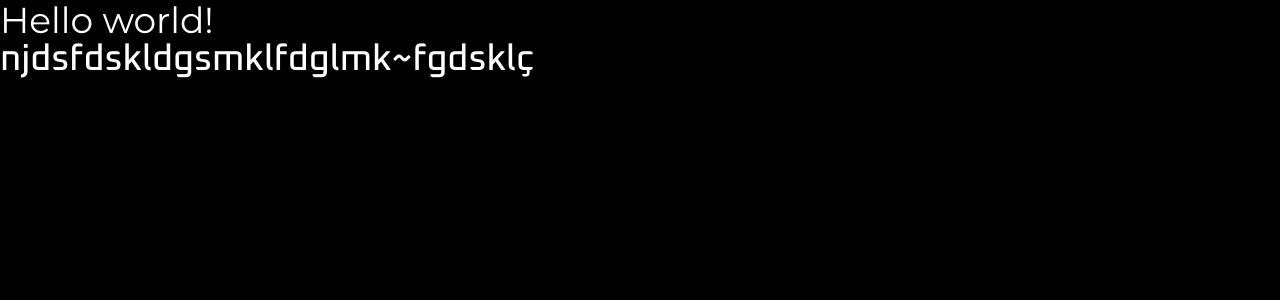
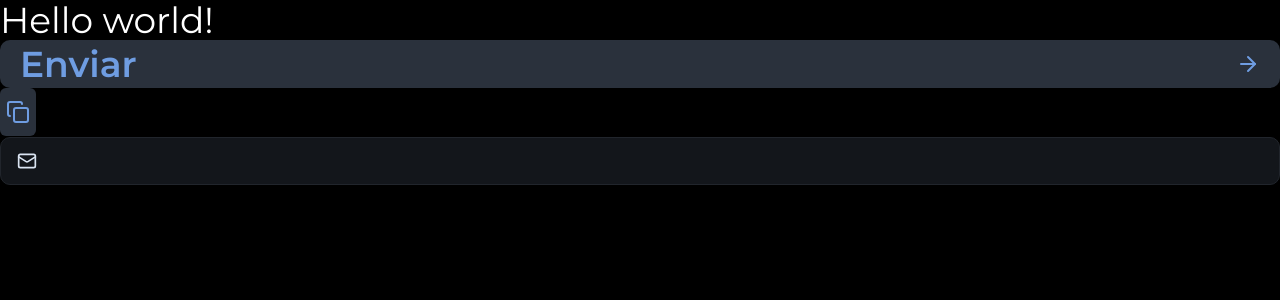
Before and after one commit to francisco-jose-vieira/Indications-System, a Next.js app: page / in a window 1280 px wide. Shown: the top 300 px of the page. Built offline with nearby package versions, Linux system fonts and the light colour scheme.

Commit message:
Inputs concluídos

```diff
--- a/package.json
+++ b/package.json
@@ -10,6 +10,7 @@
   },
   "dependencies": {
     "@tailwindcss/postcss": "^4.0.7",
+    "lucide-react": "^0.475.0",
     "next": "15.1.7",
     "postcss": "^8.5.2",
     "react": "^19.0.0",
--- a/src/app/globals.css
+++ b/src/app/globals.css
@@ -19,4 +19,6 @@
 
     --font-heading: var(--font-oxanium);
     --font-sans: var(--font-montserrat);
+
+    --radius-xl: 0.625rem
 }
--- a/src/app/page.tsx
+++ b/src/app/page.tsx
@@ -1,10 +1,31 @@
-
+import { ArrowRight, Copy, Mail } from "lucide-react";
+import { Button } from "../components/button";
+import { IconButton } from "@/components/icon-button";
+import { InputField, InputIcon, InputRoot } from "@/components/input";
 
 export default function Home() {
   return (
     <main>
       <div>Hello world!</div>
-      <h1 className="text-4xl font-heading">njdsfdskldgsmklfdglmk~fgdsklç</h1>
+      <h1 className="text-4xl font-heading"></h1>
+      <Button>
+        Enviar
+        <ArrowRight />
+      </Button>
+
+      <IconButton>
+        <Copy />
+      </IconButton>
+
+      <div>
+        <InputRoot>
+          <InputIcon>
+          <Mail className="size-5"/>
+          </InputIcon>
+
+          <InputField />
+        </InputRoot>
+      </div>
     </main>
   );
 }
--- /dev/null
+++ b/src/components/button.tsx
@@ -0,0 +1,12 @@
+import { ComponentProps, ReactNode } from "react";
+
+interface ButtonProps extends ComponentProps<"button"> {}
+
+export function Button(props: ButtonProps) {
+  return (
+    <button
+      className="px-5 h-12 bg-gray-500 text-blue font-semibold rounded-xl w-full cursor-pointer transition-colors duration-300 hover:bg-blue hover:text-gray-900 flex justify-between items-center"
+      {...props}
+    />
+  );
+}
--- /dev/null
+++ b/src/components/icon-button.tsx
@@ -0,0 +1,12 @@
+import { ComponentProps } from "react";
+
+interface IconButtonProps extends ComponentProps<"button"> {}
+
+export function IconButton(props: IconButtonProps) {
+  return (
+    <button
+      className="p-1.5 h-12 bg-gray-500 text-blue rounded-md cursor-pointer transition-colors duration-300 hover:bg-blue hover:text-gray-900"
+      {...props}
+    />
+  );
+}
--- /dev/null
+++ b/src/components/input.tsx
@@ -0,0 +1,39 @@
+import { ComponentProps } from "react";
+
+interface InputRootProps extends ComponentProps<'div'> {
+  error?: boolean
+}
+
+export function InputRoot({error = false, ...props}: InputRootProps) {
+  return (
+    <div
+      data-error={error}
+      className="group bg-gray-800 h-12 border border-gray-600 rounded-xl px-4 flex items-center gap-2 focus-within:border-gray-100 data-[error=true]:border-danger"
+      {...props}
+    />
+  )
+}
+
+interface InputIconProps extends ComponentProps<'span'> {}
+
+export function InputIcon(props: InputIconProps) {
+  return (
+    <span
+    className="text-gray-400 group-focus-within:text-gray-100 group-[&:not(:has(input:placeholder-shown))]:text-gray-100 group-data-[error=true]:text-danger"
+    {...props}
+    />
+
+
+  )
+}
+
+interface InputFieldProps extends ComponentProps<'input'> {}
+
+export function InputField(props: InputFieldProps) {
+  return (
+    <input
+      className="flex-1 outline-0 placeholder-gray-400"
+      {...props}
+    />
+  )
+}
```
Also changed, not shown: 1 other file (tests, documents, lock files or other folders).
